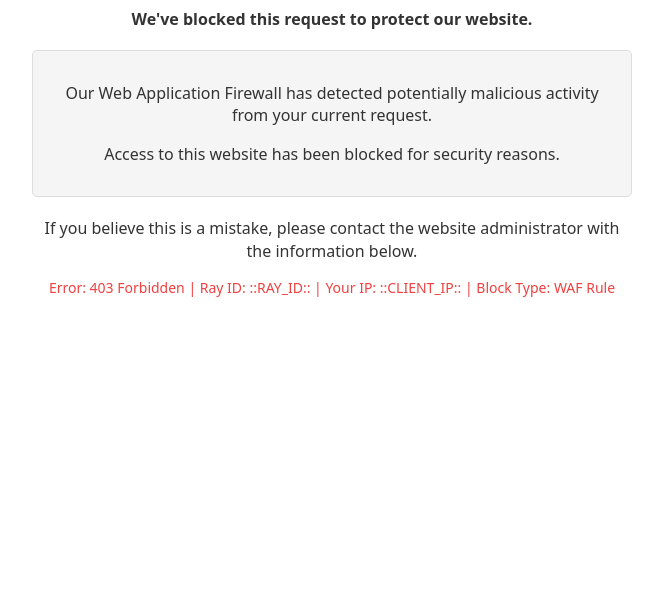
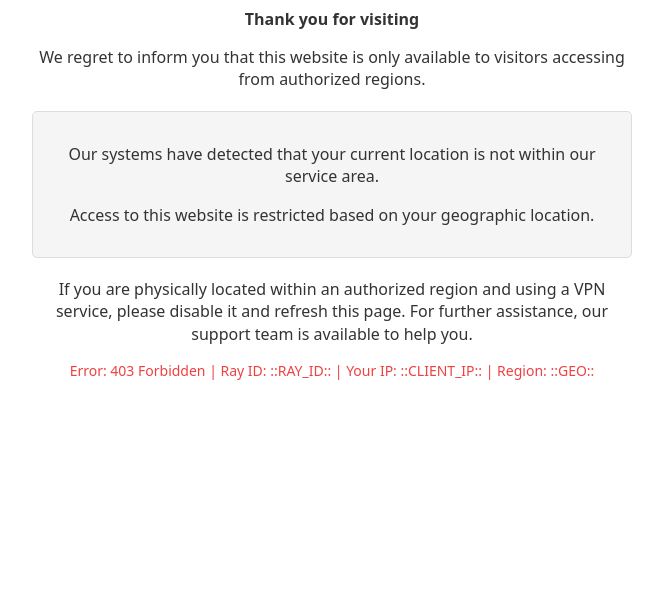
Before and after one commit to csuneeldc/csuneeldc.github.io, a plain HTML site: page cf_customblock.html in a window 1280 px wide. Shown: the part 194-800 px from the top of the page, without its empty margins (308-971 px from the left). Drawn offline with Linux system fonts and the light colour scheme.

Commit message:
Update cf_customblock.html

```diff
--- a/cf_customblock.html
+++ b/cf_customblock.html
@@ -20,11 +20,11 @@ h1{color:#f04040;margin-top:10px}
 <div id="geo-block" style="display:none;">
   <h1>Geographic Restriction</h1>
   <p><b>Thank you for visiting</b></p>
-  <p>We regret to inform you that this website is only available to visitors accessing from within the <br>United States</br>.</p>
+  <p>We regret to inform you that this website is only available to visitors accessing from authorized regions.</p>
 
   <div class="box">
-    <p>Our systems have detected that your current location is outside the authorized regions.</p>
-    <p>Access to this website is restricted to specific locations only.</p>
+    <p>Our systems have detected that your current location is not within our service area.</p>
+    <p>Access to this website is restricted based on your geographic location.</p>
   </div>
 
   <p>If you are physically located within an authorized region and using a VPN service, please disable it and refresh this page. For further assistance, our support team is available to help you.</p>
@@ -45,25 +45,34 @@ h1{color:#f04040;margin-top:10px}
 <p class="err" id="error-details">Error: 403 Forbidden | Ray ID: ::RAY_ID:: | Your IP: ::CLIENT_IP:: | <span id="additional-info"></span></p>
 
 <script>
-  // Function to get URL parameters
-  function getUrlParameter(name) {
-    name = name.replace(/[\[]/, '\\[').replace(/[\]]/, '\\]');
-    var regex = new RegExp('[\\?&]' + name + '=([^&#]*)');
-    var results = regex.exec(location.search);
-    return results === null ? '' : decodeURIComponent(results[1].replace(/\+/g, ' '));
-  }
+  // This function will run when the page loads
+  window.onload = function() {
+    // Get all elements with custom error tokens
+    var geoElement = document.body.innerHTML.match(/::GEO::/);
+    var ruleIdElement = document.body.innerHTML.match(/::RULE_ID::/); // If Cloudflare provides this
 
-  // Determine which message to show based on block type parameter
-  window.onload = function() {
-    // This would be passed by Cloudflare. For now, we'll use a URL parameter for testing
-    var blockType = getUrlParameter('blockType') || "waf"; // Default to WAF block
+    // Look for other potential indicators in the page
+    var pageText = document.body.innerText.toLowerCase();
+    var isGeoBlock = false;
 
-    if (blockType === "country" || blockType === "geo") {
+    // Check if GEO token is present
+    if (geoElement) {
+      isGeoBlock = true;
+    }
+
+    // Check page content for country/region mentions
+    if (pageText.includes('country') || pageText.includes('region') ||
+        pageText.includes('location') || pageText.includes('geographic')) {
+      isGeoBlock = true;
+    }
+
+    // Display the appropriate message
+    if (isGeoBlock) {
       document.getElementById("geo-block").style.display = "block";
       document.getElementById("additional-info").innerText = "Region: ::GEO::";
     } else {
       document.getElementById("waf-block").style.display = "block";
-      document.getElementById("additional-info").innerText = "Block Type: WAF Rule";
+      document.getElementById("additional-info").innerText = "Block Type: WAF Security Rule";
     }
   }
 </script>
```
